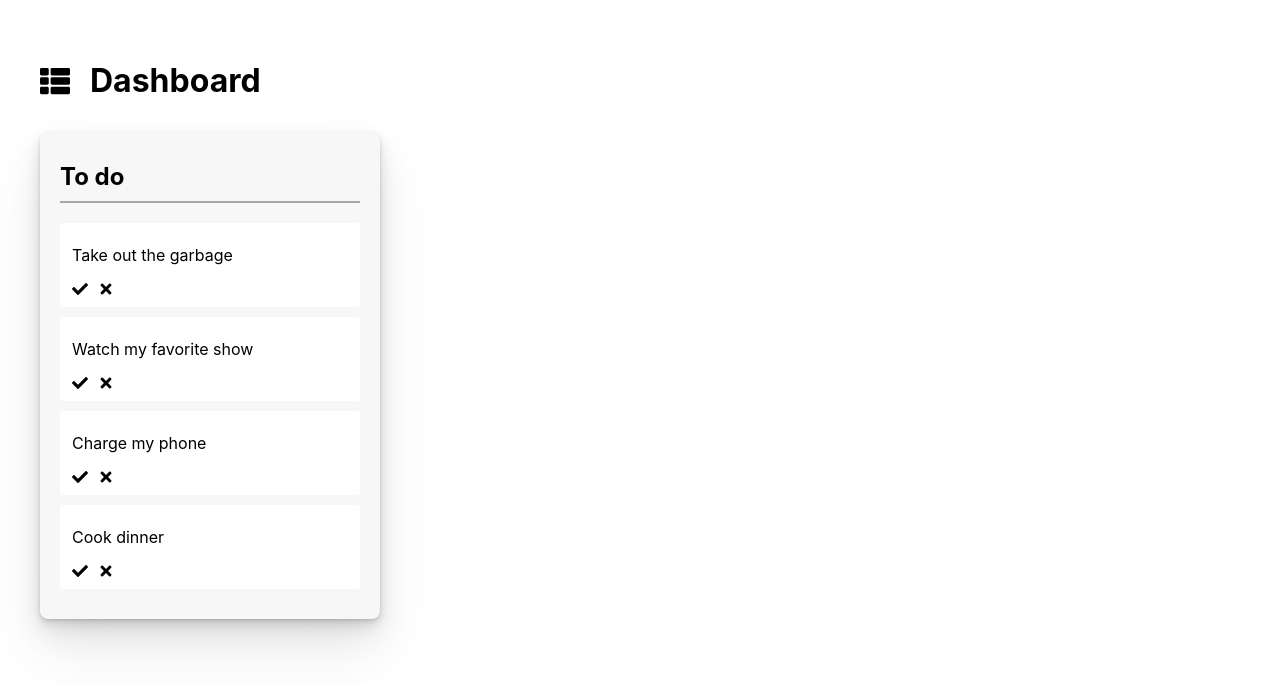
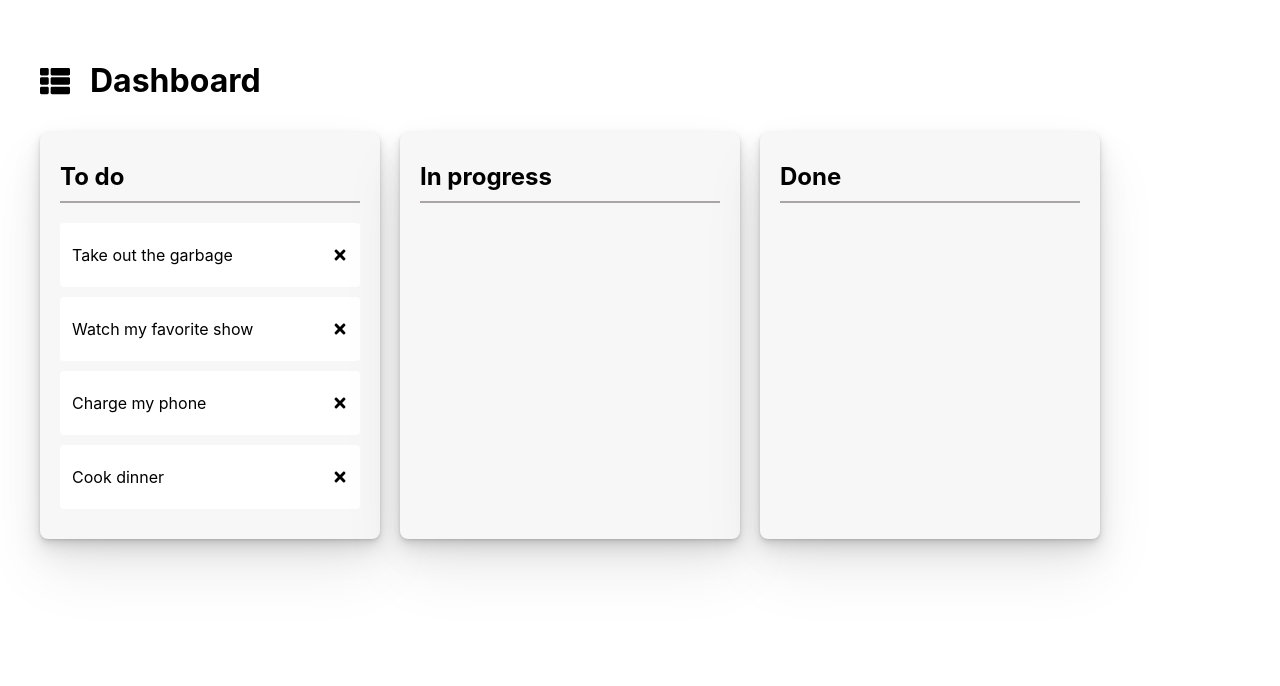
Before and after one commit to bercivarga/trello-clone, a React (Create React App) app: page / in a window 1280 px wide. Shown: the top 686 px of the page. Built offline with nearby package versions, Linux system fonts and the light colour scheme.

Commit message:
Add dragging functionality between multiple columns

```diff
--- a/src/components/CardColumn/CardColumn.module.css
+++ b/src/components/CardColumn/CardColumn.module.css
@@ -7,8 +7,6 @@
 	padding: 20px;
 	box-shadow: 0 1px 2px rgba(0, 0, 0, 0.07), 0 2px 4px rgba(0, 0, 0, 0.07), 0 4px 8px rgba(0, 0, 0, 0.07),
 		0 8px 16px rgba(0, 0, 0, 0.07), 0 16px 32px rgba(0, 0, 0, 0.07), 0 32px 64px rgba(0, 0, 0, 0.07);
-	transition: all .1s linear;
-	cursor: pointer;
 	margin-right: 20px;
 }
 
@@ -29,9 +27,4 @@
 
 .CardColumn:hover {
 	background-color: rgb(245, 245, 245);
-	transition: all .1s linear;
 }
-
-.CardColumn:active {
-	cursor: -webkit-grab;
-}
--- a/src/components/Dashboard/Dashboard.js
+++ b/src/components/Dashboard/Dashboard.js
@@ -23,26 +23,58 @@ export default function Dashboard() {
 			return;
 		}
 
-		const column = data.columns[source.droppableId];
-		const newTaskIds = Array.from(column.taskIds);
+		const start = data.columns[source.droppableId];
+		const finish = data.columns[destination.droppableId];
 
-		newTaskIds.splice(source.index, 1);
-		newTaskIds.splice(destination.index, 0, draggableId);
+		if (start === finish) {
+			const newTaskIds = Array.from(start.taskIds);
 
-		const newColumn = {
-			...column,
-			taskIds: newTaskIds
+			newTaskIds.splice(source.index, 1);
+			newTaskIds.splice(destination.index, 0, draggableId);
+
+			const newColumn = {
+				...start,
+				taskIds: newTaskIds
+			};
+
+			const newState = {
+				...data,
+				columns: {
+					...data.columns,
+					[newColumn.id]: newColumn
+				}
+			};
+
+			setData(newState);
+		}
+
+		// Moving to another column
+
+		const startTaskIds = Array.from(start.taskIds);
+		startTaskIds.splice(source.index, 1);
+		const newStart = {
+			...start,
+			taskIds: startTaskIds
+		};
+
+		const finishTaskIds = Array.from(finish.taskIds);
+		finishTaskIds.splice(destination.index, 0, draggableId);
+		const newFinish = {
+			...finish,
+			taskIds: finishTaskIds
 		};
 
 		const newState = {
 			...data,
 			columns: {
 				...data.columns,
-				[newColumn.id]: newColumn
+				[newStart.id]: newStart,
+				[newFinish.id]: newFinish
 			}
 		};
 
 		setData(newState);
+		return;
 	};
 
 	return (
--- a/src/components/ToDoCard/ToDoCard.js
+++ b/src/components/ToDoCard/ToDoCard.js
@@ -15,8 +15,7 @@ export default function ToDoCard({ content, index, passedId }) {
 					ref={provided.innerRef}
 				>
 					<p>{content}</p>
-					<FaCheck style={{ marginRight: '10px' }} />
-					<FaTimes />
+					<FaTimes style={{ cursor: 'pointer' }} />
 				</div>
 			)}
 		</Draggable>
--- a/src/components/ToDoCard/ToDoCard.module.css
+++ b/src/components/ToDoCard/ToDoCard.module.css
@@ -1,10 +1,12 @@
 .ToDoCard {
+	display: flex;
+	justify-content: space-between;
+	align-items: center;
 	height: auto;
 	padding: 4px 10px 4px 10px;
 	background-color: white;
 	border-radius: 4px;
 	margin-bottom: 10px;
-	cursor: pointer;
 	border: 2px solid transparent;
 	box-sizing: border-box;
 	-moz-box-sizing: border-box;
--- a/src/initialData.js
+++ b/src/initialData.js
@@ -10,10 +10,20 @@ const initialData = {
 			id: 'column-1',
 			title: 'To do',
 			taskIds: [ 'task-1', 'task-2', 'task-3', 'task-4' ]
+		},
+		'column-2': {
+			id: 'column-2',
+			title: 'In progress',
+			taskIds: []
+		},
+		'column-3': {
+			id: 'column-3',
+			title: 'Done',
+			taskIds: []
 		}
 	},
 	// Facilitate reordering of the columns
-	columnOrder: [ 'column-1' ]
+	columnOrder: [ 'column-1', 'column-2', 'column-3' ]
 };
 
 export default initialData;
```
